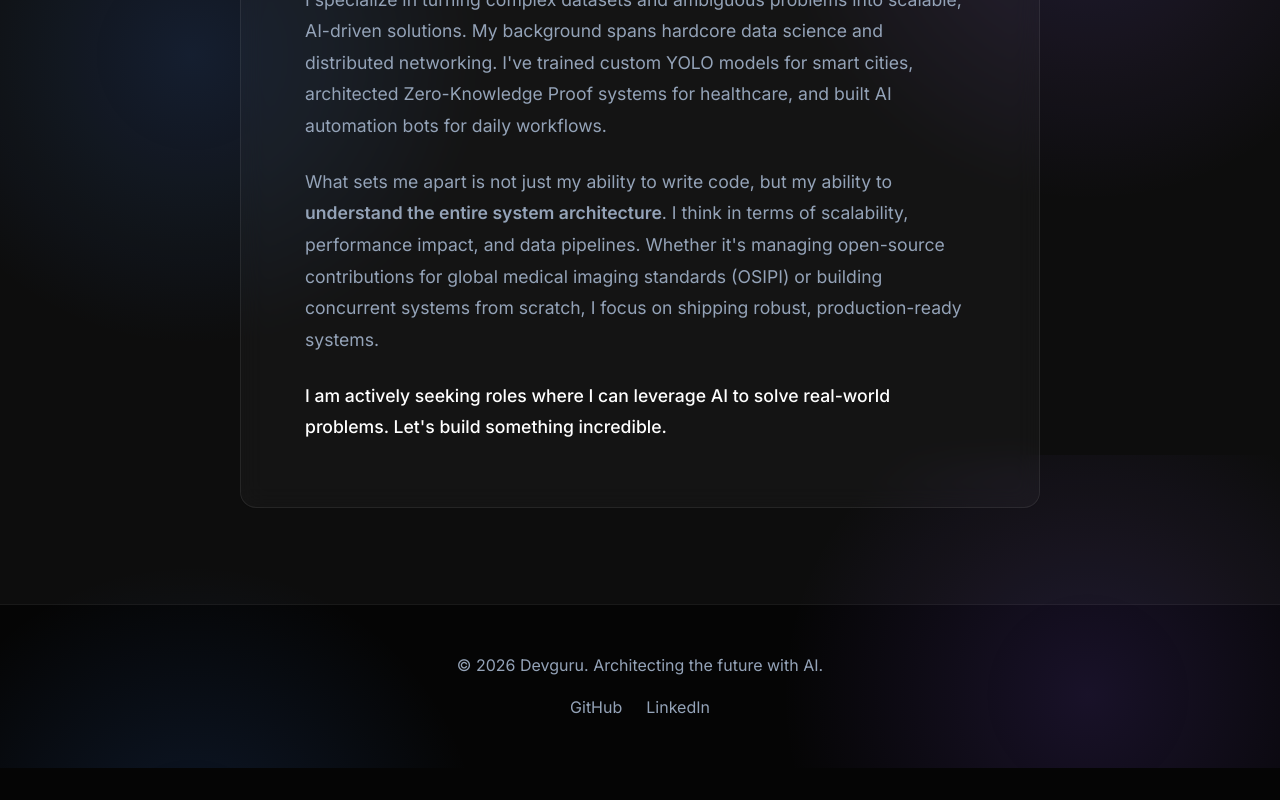
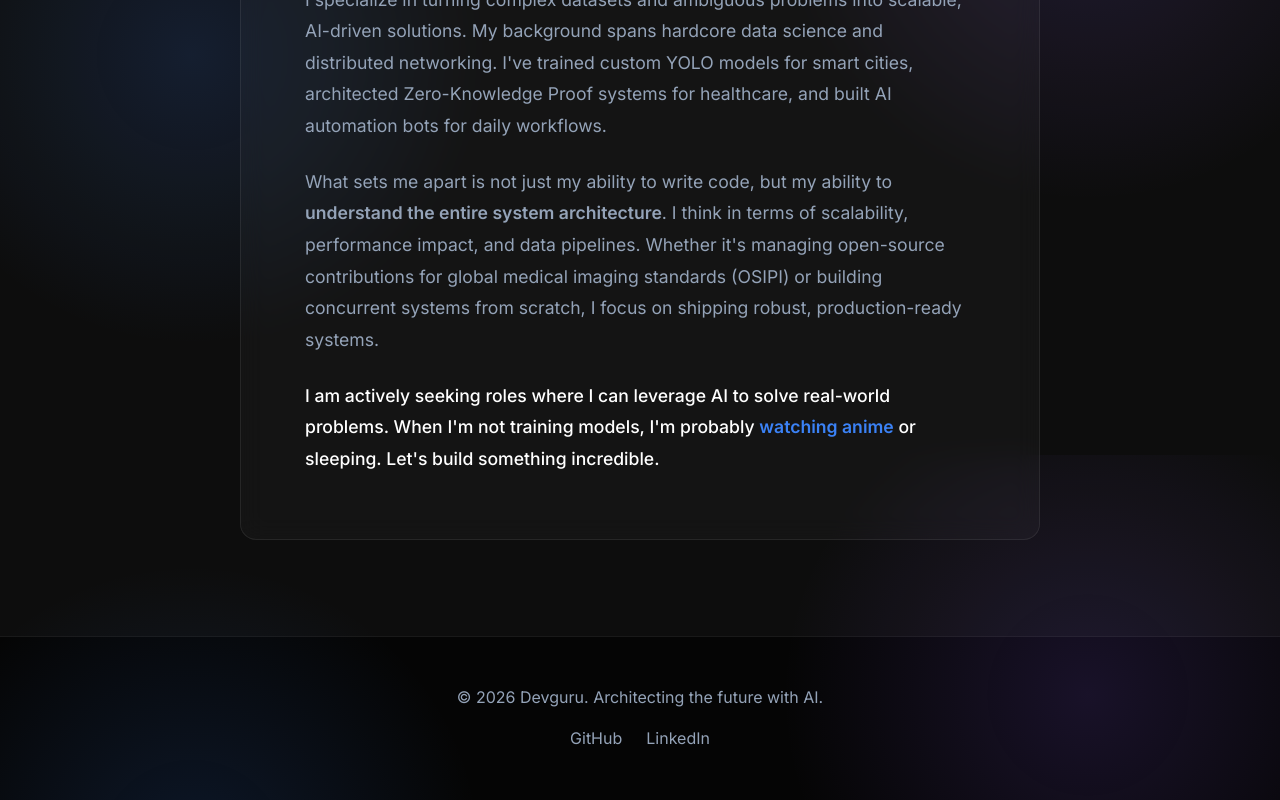
Before and after one commit to Devguru-codes/my_portfolio_website, a React (Vite) app: page / in a window 1280 px wide. Shown: the part 9945-10745 px from the top of the page. Before the commit the page ends 10713 px from the top, so only its background shows below. Built offline with nearby package versions, Linux system fonts and the light colour scheme.

Commit message:
feat: added anime easter egg

```diff
--- a/src/App.jsx
+++ b/src/App.jsx
@@ -533,8 +533,8 @@ function App() {
               <p style={{ fontSize: '1.1rem', lineHeight: '1.8', color: 'var(--text-secondary)', marginBottom: '1.5rem' }}>
                 What sets me apart is not just my ability to write code, but my ability to <strong>understand the entire system architecture</strong>. I think in terms of scalability, performance impact, and data pipelines. Whether it's managing open-source contributions for global medical imaging standards (OSIPI) or building concurrent systems from scratch, I focus on shipping robust, production-ready systems.
               </p>
-              <p style={{ fontSize: '1.1rem', lineHeight: '1.8', color: '#fff', fontWeight: 500 }}>
-                I am actively seeking roles where I can leverage AI to solve real-world problems. Let's build something incredible.
+              <p style={{ fontSize: '1.1rem', lineHeight: '1.8', color: '#fff', fontWeight: 500, position: 'relative' }}>
+                I am actively seeking roles where I can leverage AI to solve real-world problems. When I'm not training models, I'm probably <span className="easter-egg-trigger">watching anime<img src="/anime.png" alt="Anime Easter Egg" className="easter-egg-image" /></span> or sleeping. Let's build something incredible.
               </p>
             </div>
           </div>
--- a/src/index.css
+++ b/src/index.css
@@ -426,3 +426,37 @@ section {
 .delay-1 { animation-delay: 0.1s; }
 .delay-2 { animation-delay: 0.2s; }
 .delay-3 { animation-delay: 0.3s; }
+.easter-egg-trigger {
+  color: var(--accent-color);
+  font-weight: 600;
+  cursor: crosshair;
+  position: relative;
+  display: inline-block;
+  transition: color 0.3s ease, text-shadow 0.3s ease;
+}
+
+.easter-egg-trigger:hover {
+  color: #fff;
+  text-shadow: 0 0 10px var(--accent-purple);
+}
+
+.easter-egg-image {
+  position: absolute;
+  bottom: 150%;
+  left: 50%;
+  transform: translateX(-50%) scale(0.8) translateY(20px);
+  opacity: 0;
+  visibility: hidden;
+  width: 350px;
+  border-radius: 12px;
+  box-shadow: 0 20px 40px rgba(0,0,0,0.8), 0 0 0 2px var(--accent-purple);
+  transition: all 0.4s cubic-bezier(0.175, 0.885, 0.32, 1.275);
+  pointer-events: none;
+  z-index: 1000;
+}
+
+.easter-egg-trigger:hover .easter-egg-image {
+  opacity: 1;
+  visibility: visible;
+  transform: translateX(-50%) scale(1) translateY(0);
+}
```
Also changed, not shown: public/anime.png (added).
